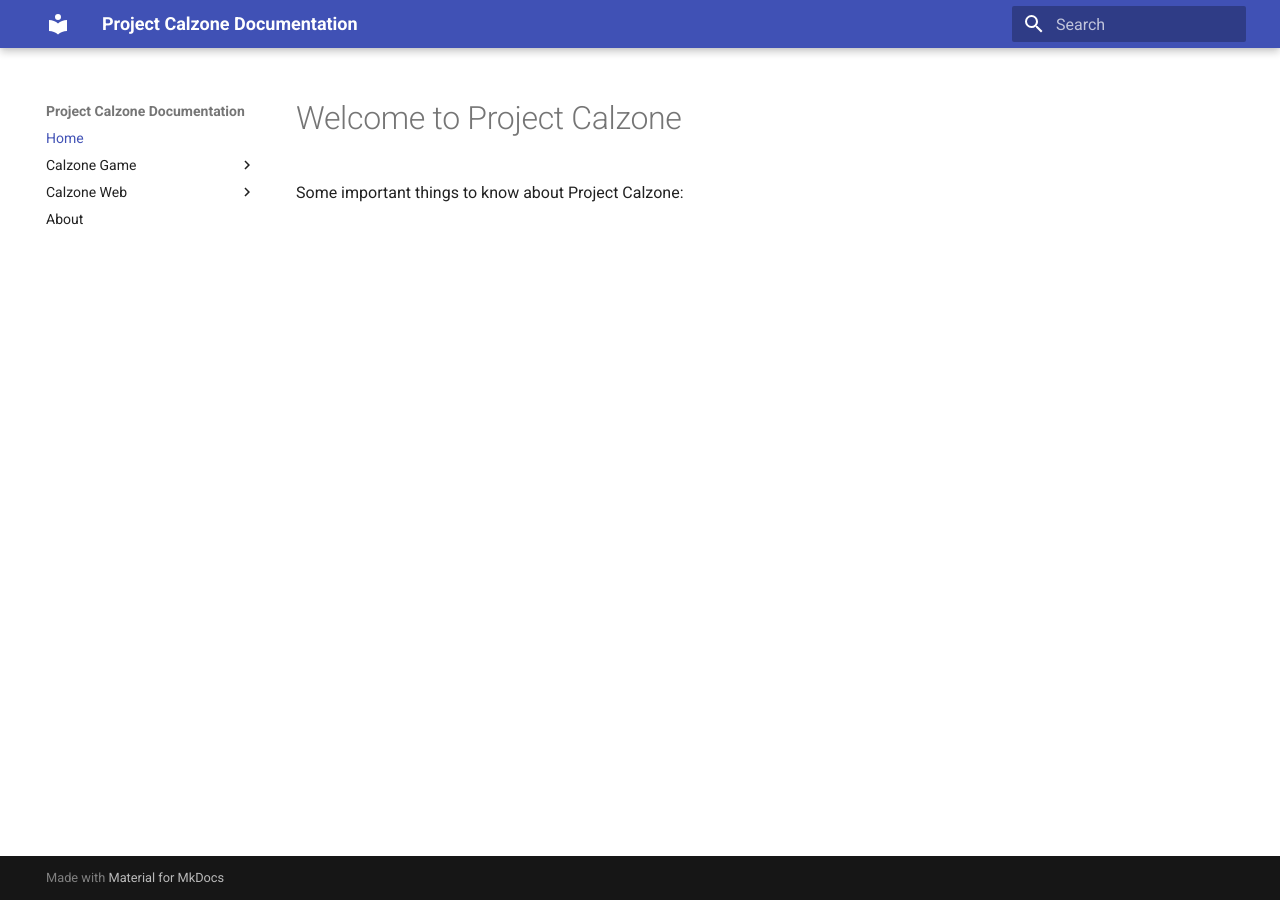
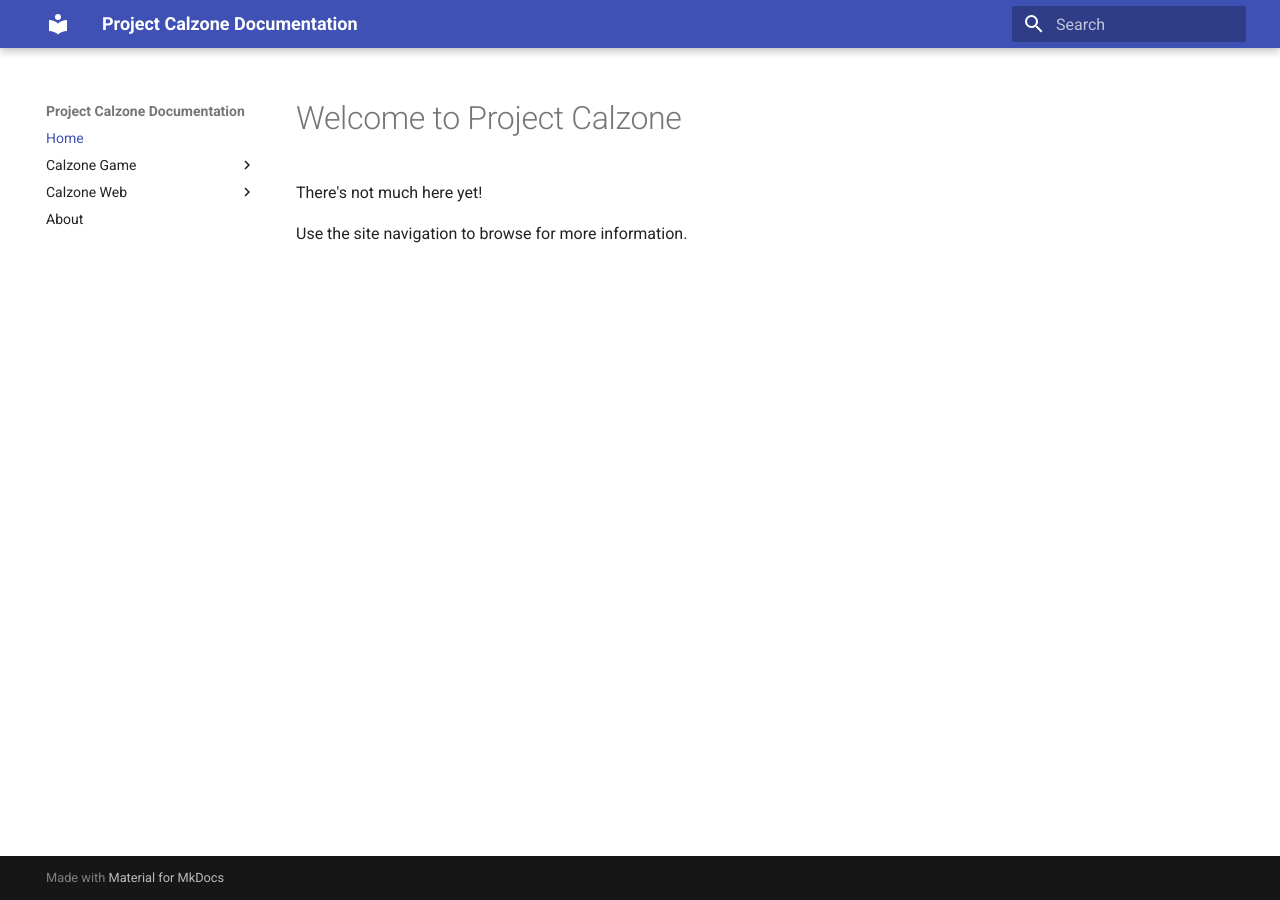
Before and after one commit to TailTwistStudios/Project-Calzone-Docs, an MkDocs documentation site: the page built from docs/index.md, in a window 1280 px wide. Built offline with MkDocs 1.6.1 and Material for MkDocs 9.7.7, drawn with Linux system fonts in a browser that asks for light colours.

Commit message:
Added more text to the site landing page

```diff
--- a/docs/index.md
+++ b/docs/index.md
@@ -1,2 +1,4 @@
 # Welcome to Project Calzone
-Some important things to know about Project Calzone:
+There's not much here yet!
+
+Use the site navigation to browse for more information.
```
